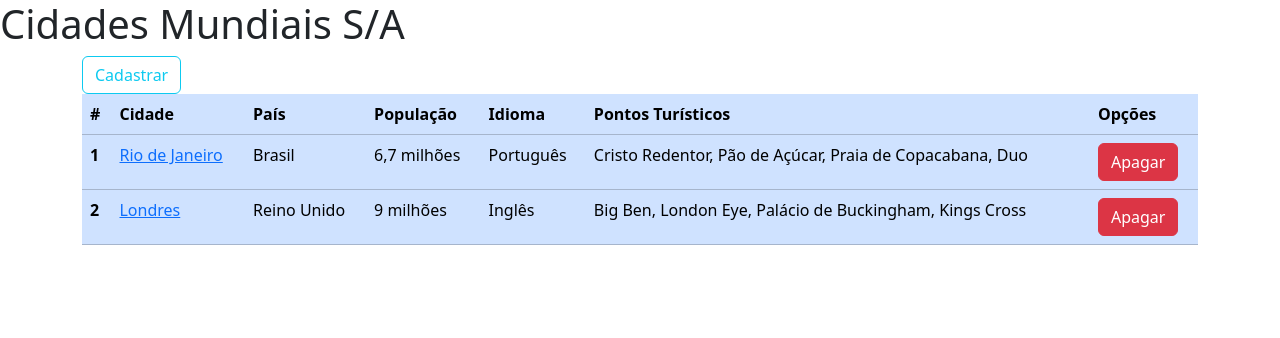
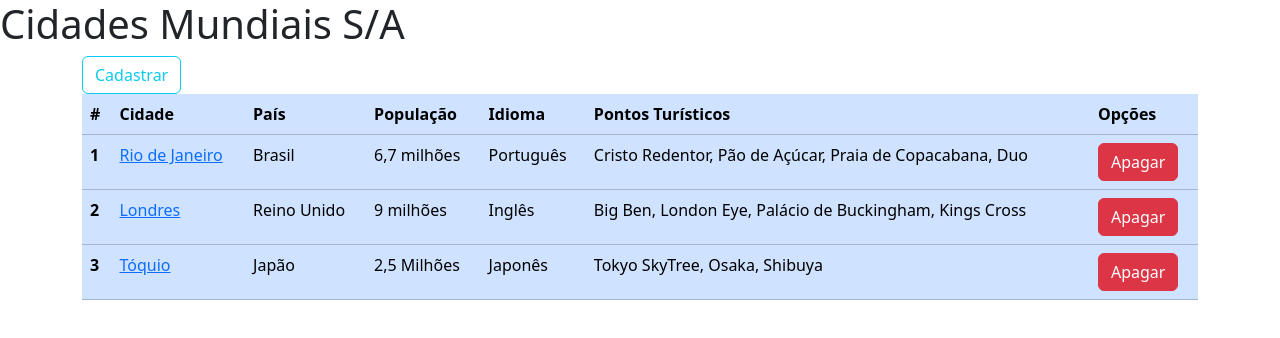
Before and after one commit to ivoosa7/CitiesProject, an Angular app: page /cidades in a window 1280 px wide. Shown: the top 338 px of the page. Built offline with nearby package versions, Linux system fonts and the light colour scheme; data requests are answered from the project's data file.

Commit message:
Button working, with the ngIf and isEditMode logic

```diff
--- a/db.json
+++ b/db.json
@@ -15,6 +15,14 @@
       "population": "9 milhões",
       "language": "Inglês",
       "turism": "Big Ben, London Eye, Palácio de Buckingham, Kings Cross"
+    },
+    {
+      "id": 3,
+      "city": "Tóquio",
+      "country": "Japão",
+      "population": "2,5 Milhões",
+      "language": "Japonês",
+      "turism": "Tokyo SkyTree, Osaka, Shibuya"
     }
   ]
 }
--- a/src/app/form-cidades/form-cidades.component.html
+++ b/src/app/form-cidades/form-cidades.component.html
@@ -41,12 +41,14 @@
               placeholder="Digite o nome da País">
     </div>
     <button
+      *ngIf="isEditMode"
       type="submit"
       class="btn btn-primary"
       (click)="updateCity()"
       >Atualizar
     </button>
     <button
+      *ngIf="!isEditMode"
       type="submit"
       class="btn btn-primary"
       (click)="saveCity()"
--- a/src/app/form-cidades/form-cidades.component.ts
+++ b/src/app/form-cidades/form-cidades.component.ts
@@ -12,6 +12,7 @@ import { FormBuilder, FormGroup } from '@angular/forms';
 export class FormCidadesComponent implements OnInit{
 
   formGroupCidade: FormGroup;
+  isEditMode: boolean = false;
 
   constructor(private router: Router,
               private activeRouter: ActivatedRoute,
@@ -30,7 +31,11 @@ export class FormCidadesComponent implements OnInit{
 
   ngOnInit() {
     const id = Number(this.activeRouter.snapshot.paramMap.get("id"));
-    this.loadId(id);
+    this.isEditMode = id !== 0;
+    if(id != 0){
+      this.loadId(id);
+    }
+
   }
 
   loadId(id:number){
```
